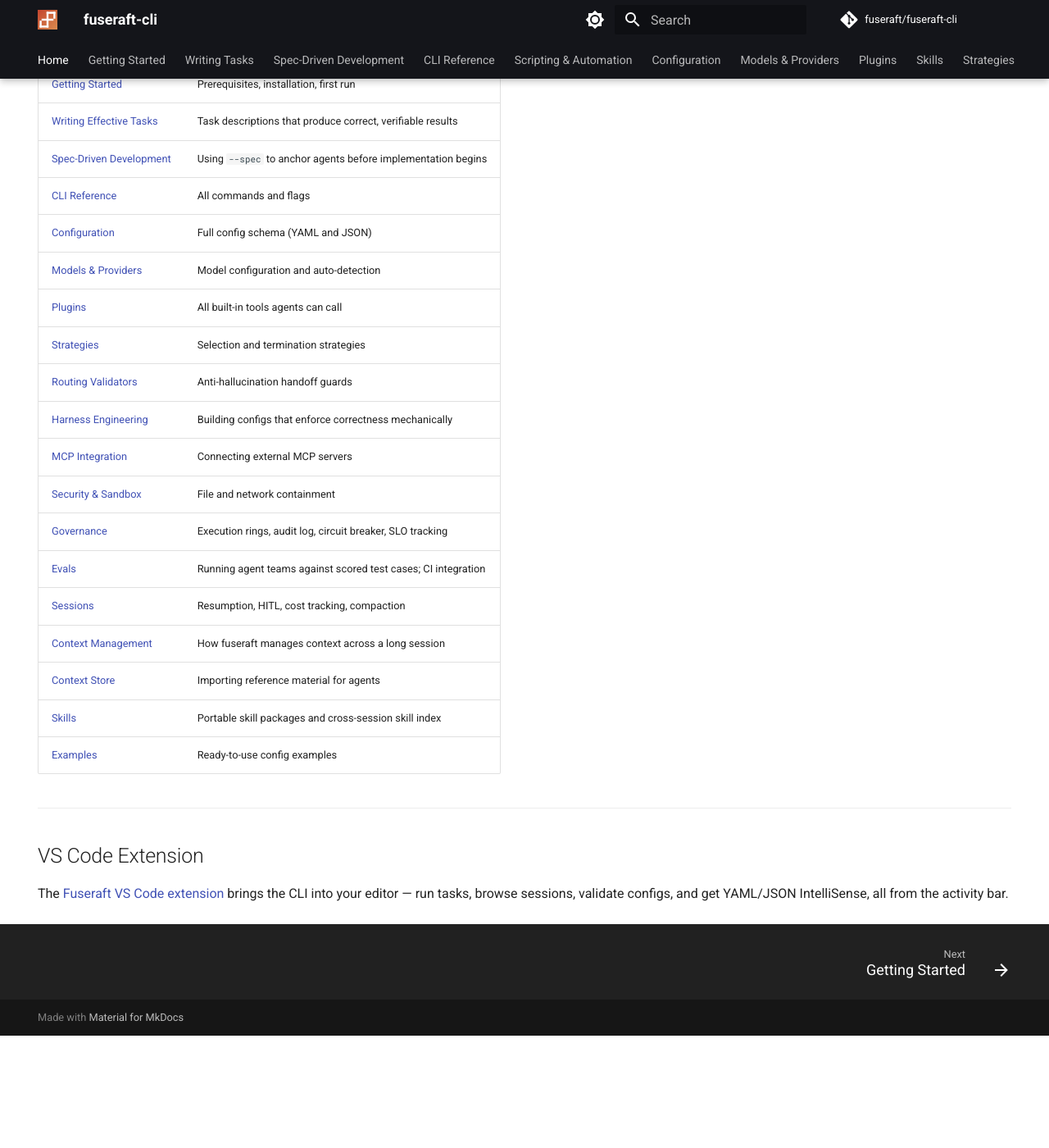
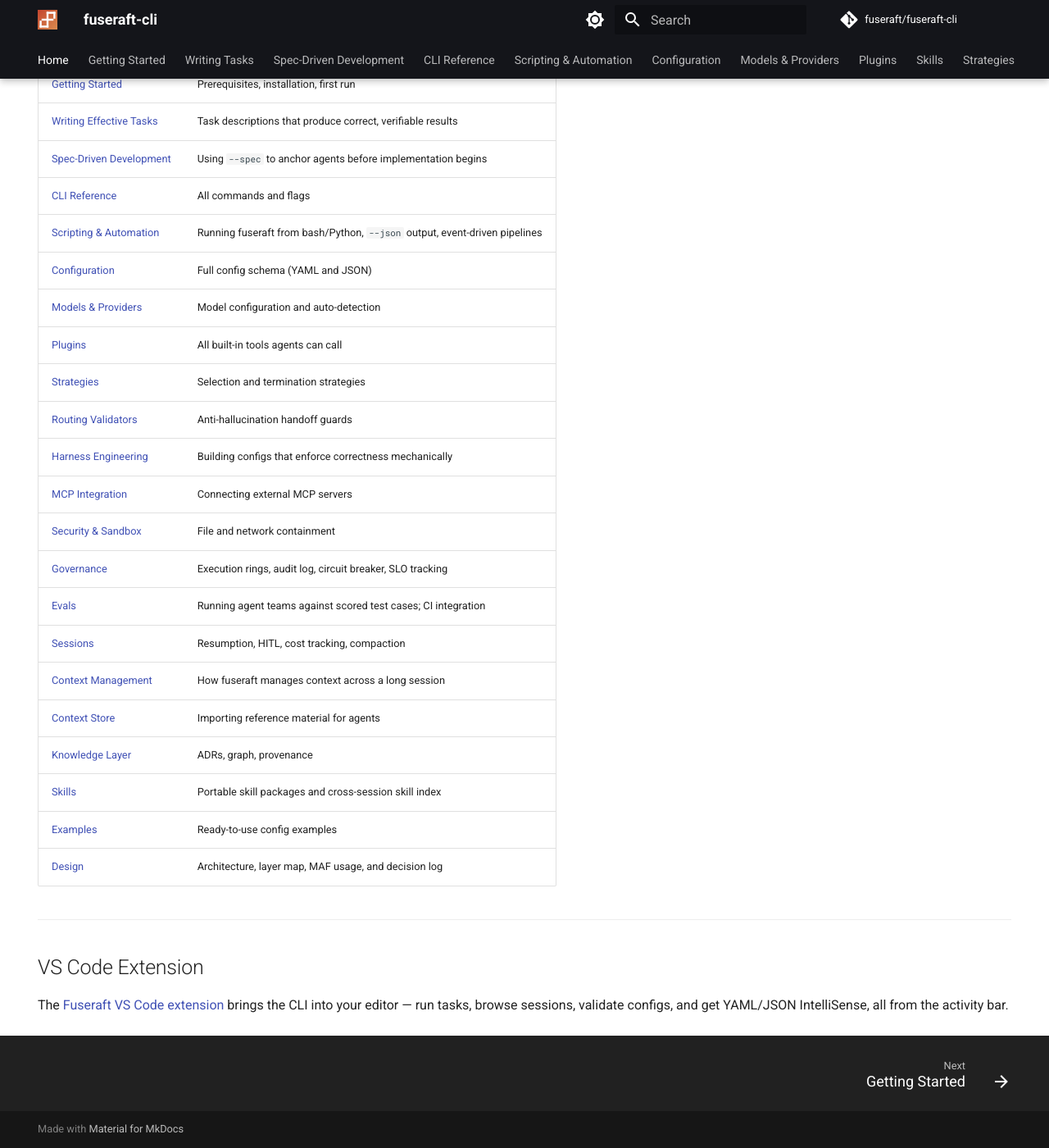
Before and after one commit to fuseraft/fuseraft-cli, an MkDocs documentation site: the page built from docs/index.md, in a window 1280 px wide and 1400 px high, scrolled down 2609 px. Shown: the whole window at 82% size. Built offline with MkDocs 1.6.1 and Material for MkDocs 9.7.7, drawn with Linux system fonts in a browser that asks for light colours; comment, search, counter and statistics services are not loaded; before the commit the page ends 3872 px from its top, so only the background shows below that.

Commit message:
docs: fix stale routing-mode counts and missing doc-table rows
- README: 12 routing modes exist (OrchestratorTypes.cs), not 11 —
  workflow mode was missing from the count and list
- docs/index.md: Documentation table was missing rows for
  scripting.md, knowledge.md, and design.md, though all three are
  in the mkdocs nav and docs/ folder

```diff
--- a/docs/index.md
+++ b/docs/index.md
@@ -128,6 +128,7 @@
 | [Writing Effective Tasks](writing-tasks.md) | Task descriptions that produce correct, verifiable results |
 | [Spec-Driven Development](spec-driven.md) | Using `--spec` to anchor agents before implementation begins |
 | [CLI Reference](cli-reference.md) | All commands and flags |
+| [Scripting & Automation](scripting.md) | Running fuseraft from bash/Python, `--json` output, event-driven pipelines |
 | [Configuration](configuration.md) | Full config schema (YAML and JSON) |
 | [Models & Providers](models.md) | Model configuration and auto-detection |
 | [Plugins](plugins.md) | All built-in tools agents can call |
@@ -141,8 +142,10 @@
 | [Sessions](sessions.md) | Resumption, HITL, cost tracking, compaction |
 | [Context Management](context-management.md) | How fuseraft manages context across a long session |
 | [Context Store](context-store.md) | Importing reference material for agents |
+| [Knowledge Layer](knowledge.md) | ADRs, graph, provenance |
 | [Skills](skills.md) | Portable skill packages and cross-session skill index |
 | [Examples](examples.md) | Ready-to-use config examples |
+| [Design](design.md) | Architecture, layer map, MAF usage, and decision log |
 
 ---
 
```
Also changed, not shown: README.md (+1 -1 lines).
